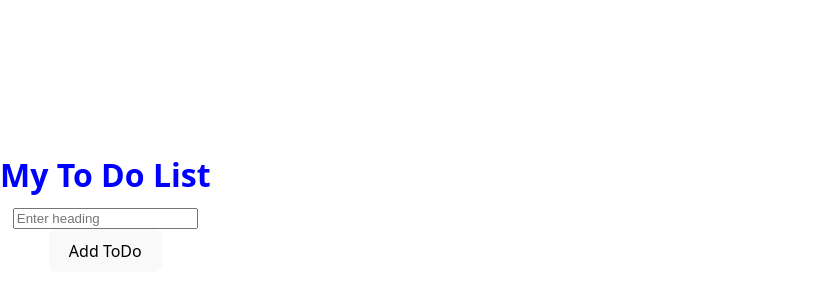
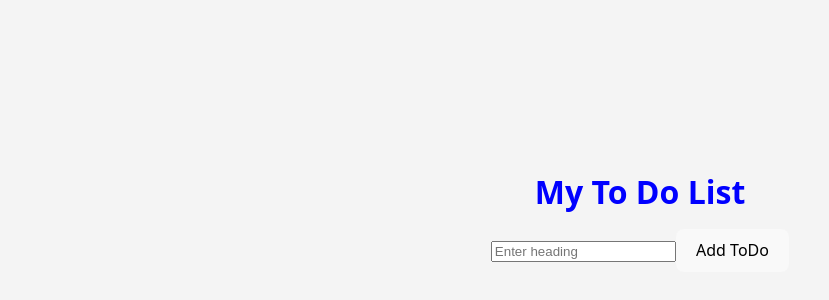
Before and after one commit to JohnLuna25/ToDoApp_Villaluna, a React (Vite) app: page / in a window 1280 px wide. Shown: the part 180-480 px from the top of the page, without its empty margins (0-829 px from the left). Built offline with nearby package versions, Linux system fonts and the light colour scheme.

Commit message:
fixed the structure but not yet finished

```diff
--- a/src/Components/ToDoList.css
+++ b/src/Components/ToDoList.css
@@ -1,19 +1,61 @@
 body {
-    color: yellow;
+  margin: 0;
+  padding: 0;
+  height: 100vh;         /* full screen height */
+  display: flex;
+  justify-content: center;  /* center horizontally */
+  align-items: center;      /* center vertically */
+  background: #f4f4f4;
 }
 
 .todo-container {
-  display: flex;
-  flex-direction: column;
-  justify-content: center;  /* centers vertically */
-  align-items: center;      /* centers horizontally */
-  height: 100vh;            /* full height of screen */
-  width: 100%;              /* full width */
-  text-align: center;       /* makes text center */
+  text-align: center;       /* center inside text/elements */
 }
 
 .title {
   color: blue;
   font-size: 2rem;
-  margin-bottom: 1rem;
+  margin-bottom: 20px;
 }
+
+/* Remove bullets */
+ul {
+  list-style: none;
+  padding: 0;
+}
+
+/* Align text and button side by side with space */
+.todo-item {
+  display: flex;
+  justify-content: space-between;
+  align-items: center;
+  margin-bottom: 10px;   /* space between items */
+}
+
+/* Optional: add spacing to the delete button */
+.delete-button-heading {
+  margin-left: 20px;
+  background-color: #ff1a1a ;
+  color: white;
+  border: none;
+  padding: 6px 12px;
+  border-radius: 5px;
+  cursor: pointer;
+}
+
+.delete-button-heading:hover {
+  background-color: darkred; /* color changes on hover */
+}
+
+
+.todo-card {
+  display: flex;
+  justify-content: space-between;
+  align-items: center;
+  margin-bottom: 80px; /* ⬅️ adds extra space between items */
+  padding: 8px 0;
+}
+
+.heading_todo h3 {
+  margin: 100;
+}
```
